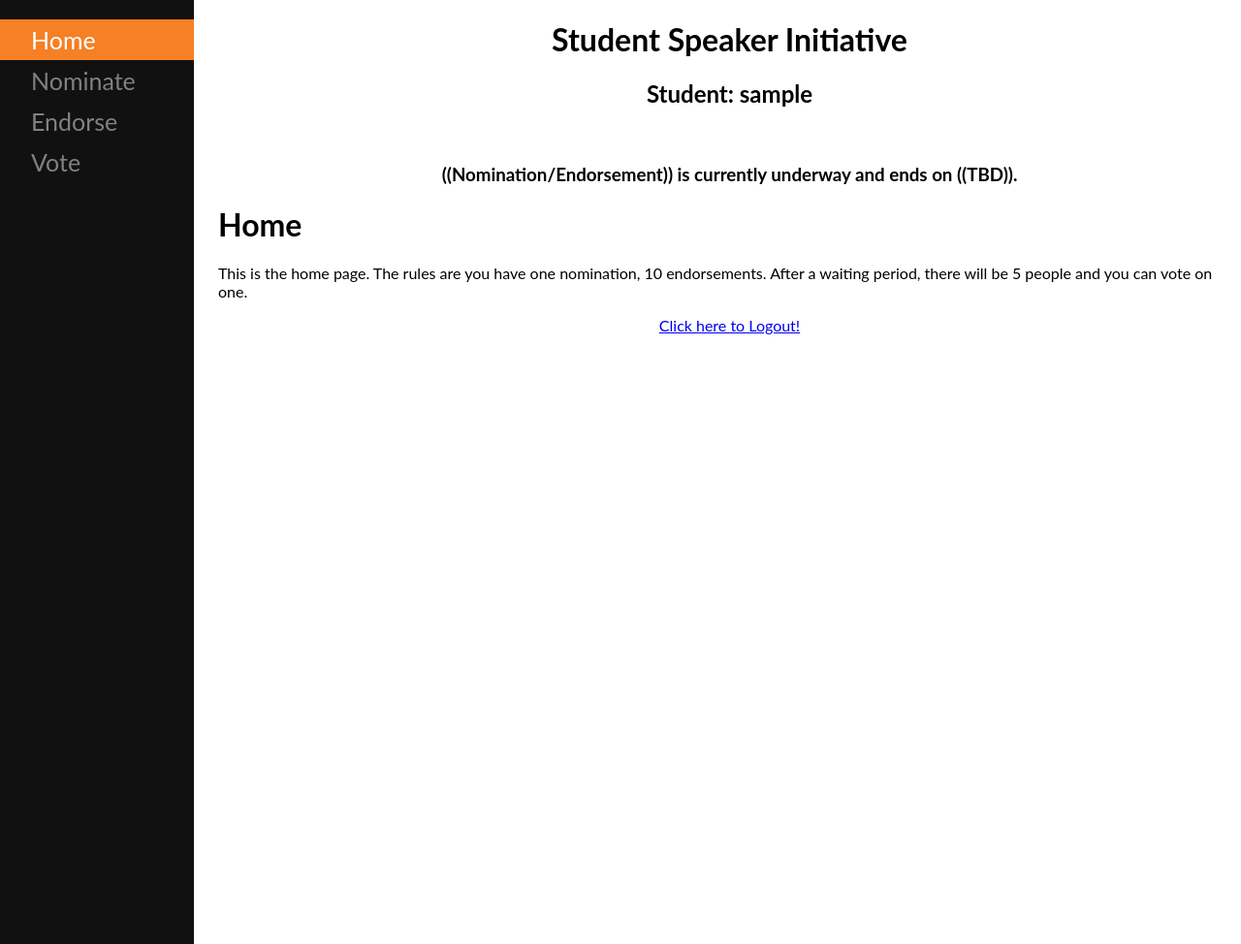
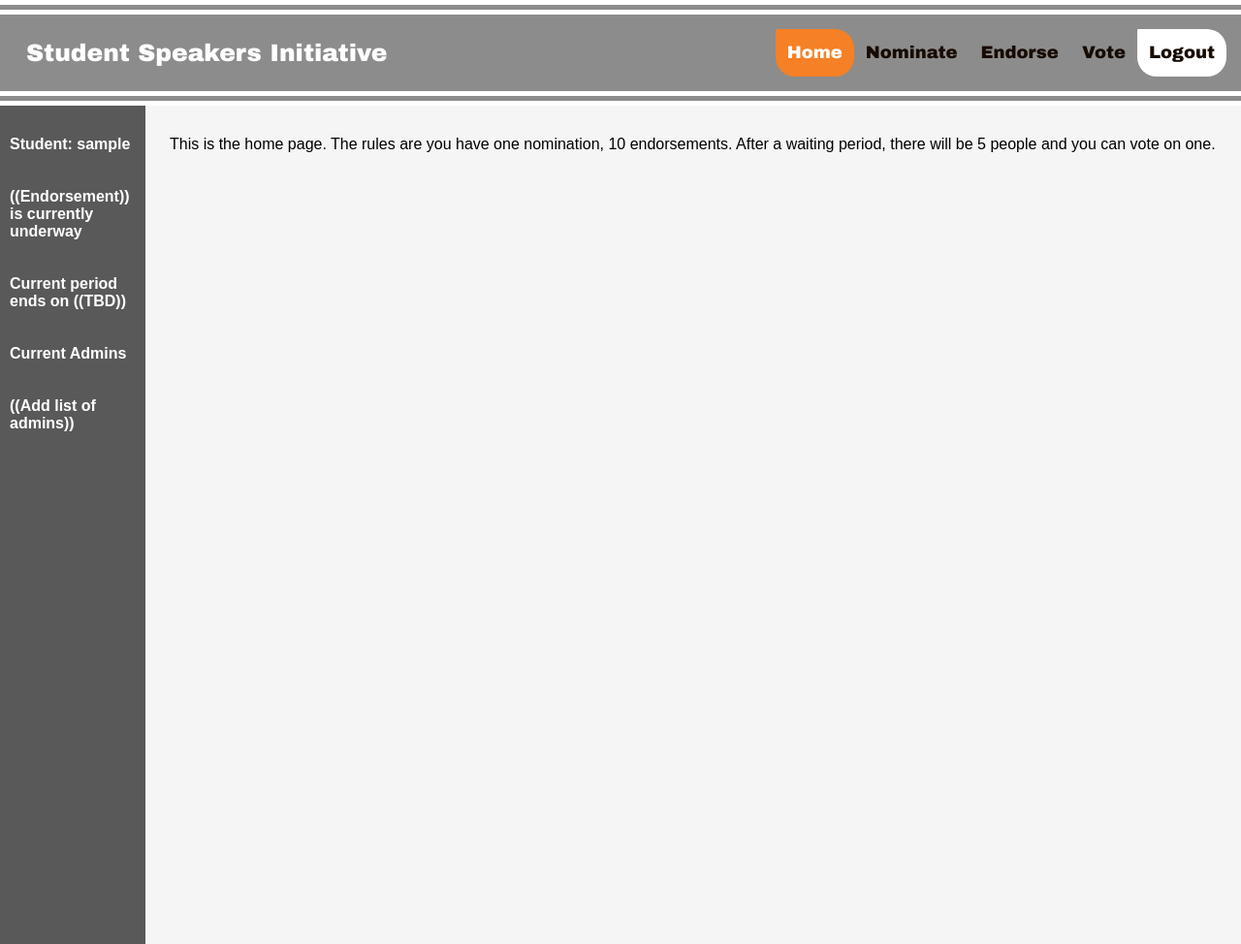
Before and after one commit to cvrattos1/StudentSpeakerInitiative, a Flask app: template templates/sHome.html in a window 1280 px wide. Shown: the whole page at 97% size. Run offline with Flask 2, Linux system fonts and the light colour scheme; the template is opened without the code that fills it: most values are stand-ins (such as "Sample title", 1, 10 or a date in 2020); parts of the project's set-up code (start-up, migrations or seed data) failed here and were passed over.

Commit message:
look how pretty

```diff
--- a/templates/mainformat.html
+++ b/templates/mainformat.html
@@ -1,5 +1,10 @@
 body {
-  font-family: "Lato", sans-serif;
-  padding-left: 25px;
-  padding-bottom: 15px
+  background-color: whitesmoke;
+  font-family: Arial, Helvetica, sans-serif;
 }
+
+.main {
+  margin-left: 160px;
+  font-size: 16px;
+  padding: 15px;
+}
--- a/templates/navformat.html
+++ b/templates/navformat.html
@@ -1,37 +1,57 @@
-.sidenav {
-          height: 100%;
-          width: 200px;
-          position: fixed;
-          z-index: 1;
-          top: 0;
-          left: 0;
-          background-color: #111;
-          overflow-x: hidden;
-          padding-top: 20px;
+.header {
+  overflow: hidden;
+  background-color: #8c8c8c;
+  padding: 15px 15px;
+  font-family: "Arial Black", Gadget, sans-serif;
+  border-bottom-style: double;
+  border-top-style: double;
+  border-color: white;
+  border-width: 15px;
+  z-position: 1;
 }
 
-        .sidenav a {
-          padding: 6px 6px 6px 32px;
+.header a {
+  float: left;
+  color: #170b02;
+  text-align: center;
+  padding: 12px;
   text-decoration: none;
-          font-size: 25px;
-          color: #818181;
-          display: block;
+  font-size: 18px;
+  line-height: 25px;
+  border-radius: 1px 20px 20px 20px;
 }
 
-        .sidenav a:hover {
-          color: #f1f1f1;
+.header a.logo {
+  font-size: 25px;
+  font-weight: bold;
+  color: white;
 }
-        /* Add a color to the active/current link */
-        .sidenav a.active {
+
+.header a.logout{
+  background-color: white;
+  color: #170b02;
+}
+.header a:hover {
   background-color: #F58025;
   color: white;
 }
 
-        .main {
-          margin-left: 200px; /* Same as the width of the sidenav */
+.header a.active {
+  background-color: #F58025;
+  color: white;
 }
 
-        @media screen and (max-height: 450px) {
-          .sidenav {padding-top: 15px;}
-          .sidenav a {font-size: 18px;}
+.header-right {
+  float: right;
 }
+
+@media screen and (max-width: 500px) {
+  .header a {
+    float: none;
+    display: block;
+    text-align: left;
+  }
+
+  .header-right {
+    float: none;
+  }
--- a/templates/sHome.html
+++ b/templates/sHome.html
@@ -9,37 +9,32 @@
         <link href="./static/styles.css" rel="stylesheet">
         <title>Student Speakers Initiative</title>
         <style>
+        {% include 'sideformat.html' %}
         {% include 'mainformat.html'%}
         {% include 'navformat.html' %}
         </style>
 	</head>
-    <div class="sidenav">
-        <a class="active">Home</a>
+    <div class="header">
+      <a href="index" class="logo">Student Speakers Initiative</a>
+      <div class="header-right">
+        <a class="active" href="sHome">Home</a>
         <a href="sNom">Nominate</a>
         <a href="sEndorse">Endorse</a>
         <a href="sVote">Vote</a>
+        <a href='logout' class="logout">Logout</a>
+      </div>
+    </div>
+        <div class="sidebar">
+        <p>Student: {{username}}</p>
+        <p>((Endorsement)) is currently underway</p>
+        <p>Current period ends on ((TBD))</p>
+        <p>Current Admins</p>
+        <p>((Add list of admins))</p>
     </div>
     <div class="main">
     	<body>
-
-    		<center>
-    			<h1>Student Speaker Initiative</h1>
-                <h2>Student: {{username}}</h2>
-                <br>
-                <h3> ((Nomination/Endorsement)) is currently underway and ends on ((TBD)). </h3>
-            </center>
-
-            <h1>Home</h1>
-            <p>This is the home page. The rules are you have one nomination, 10 endorsements. After a waiting period,
-                there will be 5 people and you can vote on one.
-            </p>
-
-            <footer>
-                <center>
-                    <!--eventually link this to logout and then redirect to index.html-->
-                    <a href='logout'>Click here to Logout!</a>
-                </center>
-            </footer>
+                <p>This is the home page. The rules are you have one nomination, 10 endorsements. After a waiting period,
+                    there will be 5 people and you can vote on one. </p>
     	</body>
     </div>
 </html>
--- /dev/null
+++ b/templates/sideformat.html
@@ -0,0 +1,22 @@
+.sidebar {
+  height: 100%;
+  width: 150px;
+  position: fixed;
+  left: 0;
+  overflow-x: hidden;
+  overflow-y: auto;
+  background-color: #595959;
+  padding-top: 5px;
+}
+
+.sidebar p {
+  padding: 10px;
+  color: white;
+  display: block;
+  font-weight: bold;
+}
+
+@media screen and (max-height: 450px) {
+  .sidenav {padding-top: 15px;}
+  .sidenav a {font-size: 18px;}
+}
```
Also changed, not shown: templates/aHome.html (+9 -12 lines), templates/aNoms.html (+38 -16 lines), templates/aReports.html (+7 -11 lines), templates/aVotes.html (+7 -10 lines), templates/sEndorse.html (+14 -16 lines), templates/sNoNom.html (+18 -19 lines), templates/sNom.html (+14 -17 lines), templates/sVote.html (+14 -16 lines). Lines whose indentation alone changed are shown as unchanged.
